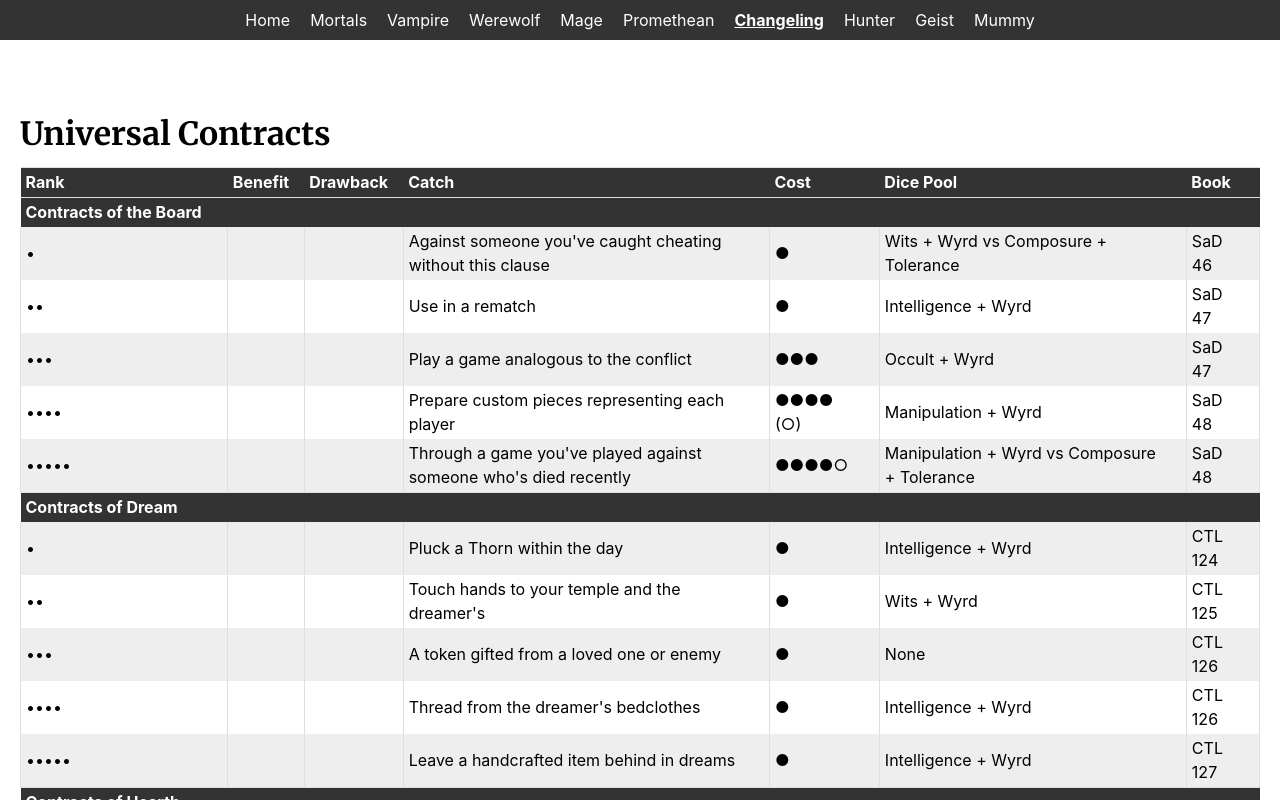
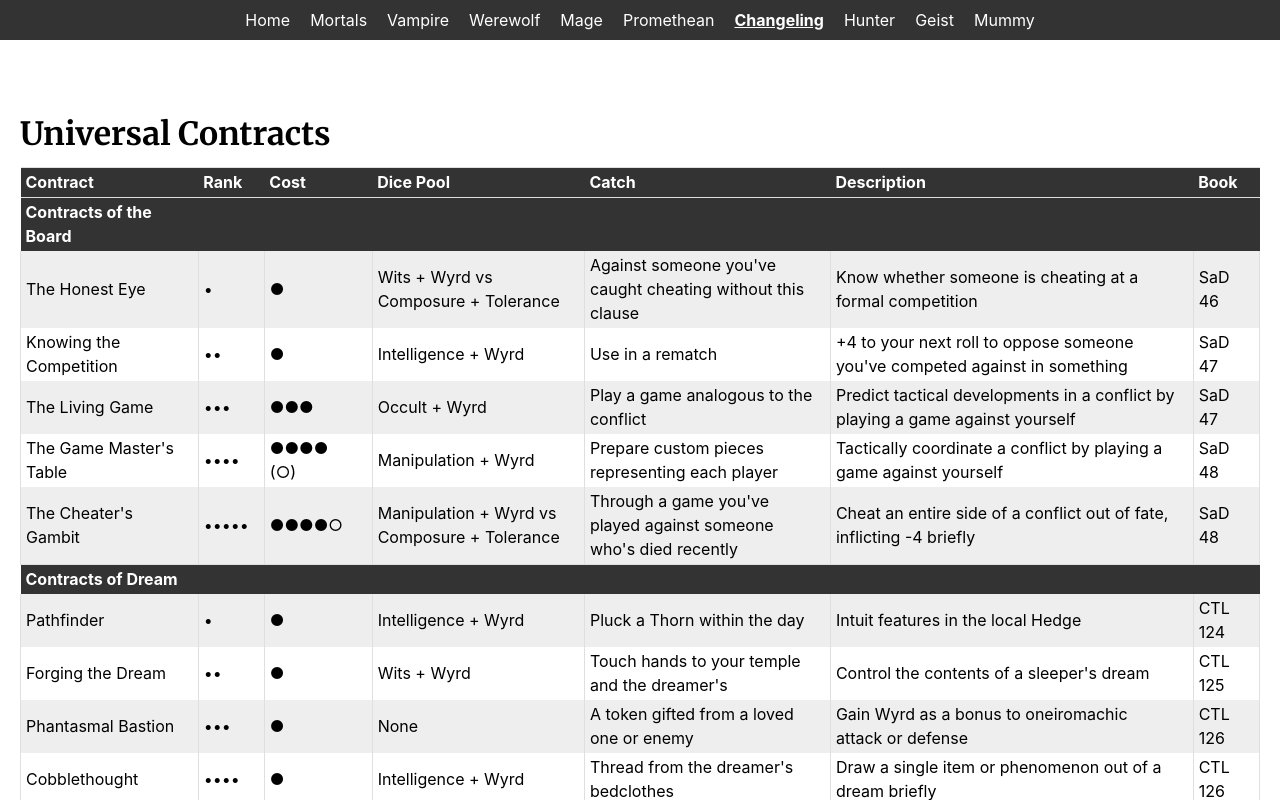
Before and after one commit to Paolo-Federle/grimoire, a React (Create React App) app: page /#/changeling/contracts in a window 1280 px wide. Shown: the top 800 px of the page. Built offline with nearby package versions, Linux system fonts and the light colour scheme.

Commit message:
corrected contract tables

```diff
--- a/src/Data/Changeling/ContractData.jsx
+++ b/src/Data/Changeling/ContractData.jsx
@@ -1479,7 +1479,7 @@ const courtContractData = [
         "Catch": "N/A",
         "Court Goodwill Requirement if not a member": "N/A",
         "Cost": "N/A",
-        "Dice Pool": "N/A"
+        "Dice Pool": ""
     },
     {
         "Rank": "Contracts of Eternal Spring",
@@ -1650,7 +1650,7 @@ const courtContractData = [
         "Catch": "N/A",
         "Court Goodwill Requirement if not a member": "N/A",
         "Cost": "N/A",
-        "Dice Pool": "N/A"
+        "Dice Pool": ""
     },
     {
         "Rank": "Contracts of Eternal Summer",
@@ -1821,7 +1821,7 @@ const courtContractData = [
         "Catch": "N/A",
         "Court Goodwill Requirement if not a member": "N/A",
         "Cost": "N/A",
-        "Dice Pool": "N/A"
+        "Dice Pool": ""
     },
     {
         "Rank": "Contracts of Eternal Autumn",
@@ -1992,7 +1992,7 @@ const courtContractData = [
         "Catch": "N/A",
         "Court Goodwill Requirement if not a member": "N/A",
         "Cost": "N/A",
-        "Dice Pool": "N/A"
+        "Dice Pool": ""
     },
     {
         "Rank": "Contracts of Eternal Winter",
@@ -2163,7 +2163,7 @@ const courtContractData = [
         "Catch": "N/A",
         "Court Goodwill Requirement if not a member": "N/A",
         "Cost": "N/A",
-        "Dice Pool": "N/A"
+        "Dice Pool": ""
     },
     {
         "Rank": "Contracts of the Four Directions",
@@ -2226,7 +2226,7 @@ const courtContractData = [
         "Catch": "N/A",
         "Court Goodwill Requirement if not a member": "N/A",
         "Cost": "N/A",
-        "Dice Pool": "N/A"
+        "Dice Pool": ""
     },
     {
         "Rank": "Contracts of Potential (Dawn)",
--- a/src/pages/Changeling/Contracts.jsx
+++ b/src/pages/Changeling/Contracts.jsx
@@ -8,9 +8,8 @@ import {
 export default function Contracts() {
 
 
-    const universalContHeader = ['Rank', 'Benefit', 'Drawback', 'Catch', 'Cost', 'Dice Pool', 'Book']
-    const seemingContHeader = ['Rank', 'Benefit', 'Drawback', 'Catch', 'Cost', 'Dice Pool', 'Book']
-    const courtContHeader = ['Rank', 'Benefit', 'Drawback', 'Catch', 'Cost', 'Dice Pool', 'Book']
+    const universalContHeader = ['Contract', 'Rank', 'Cost', 'Dice Pool', 'Catch', 'Description', 'Book']
+    const courtContHeader = ['Name', 'Rank', 'Description', 'Catch', 'Court Goodwill Requirement if not a member', 'Cost', 'Dice Pool']
     const goblinContHeader = ['Rank', 'Benefit', 'Drawback', 'Catch', 'Cost', 'Dice Pool', 'Book']
     const unclassifiedGoblinContHeader = ['Rank', 'Benefit', 'Drawback', 'Catch', 'Cost', 'Dice Pool', 'Book']
     const headerCheckFields = ['Rank']
@@ -18,13 +17,13 @@ export default function Contracts() {
     const goblinFields = ['Clause Name']
     const unclassifiedFields = ['Drawback']
     const contractData = ['Contract']
-    const courtData = ['Rank']
+    const courtData = ['Rank', 'Dice Pool']
     const unclassifiedData = ['Name']
 
     return (
         <div className='grid-container'>
             <ManyHeadersTable table={universalContractData} title={'Universal Contracts'} headers={universalContHeader} headerCheckFields={headerCheckFields} alternateData={contractData} />
-            <ManyHeadersTable table={seemingContractData} title={'Seeming Contracts'} headers={seemingContHeader} headerCheckFields={headerCheckFields} alternateData={contractData} />
+            <ManyHeadersTable table={seemingContractData} title={'Seeming Contracts'} headers={universalContHeader} headerCheckFields={headerCheckFields} alternateData={contractData} />
             <ManyHeadersTable table={courtContractData} title={'Court Contracts'} headers={courtContHeader} headerCheckFields={headerAltCheckFields} alternateData={courtData} />
             <p><b>Note:</b> To buy an ability with Mantle, ability must be Clause Rank - 1 = Mantle. So a level 4 can own the 5th dot, and a level 2 the 3rd.</p>
             <ManyHeadersTable table={goblinContractData} title={'Goblin Contracts'} headers={goblinContHeader} headerCheckFields={goblinFields} alternateData={courtData} />
```
